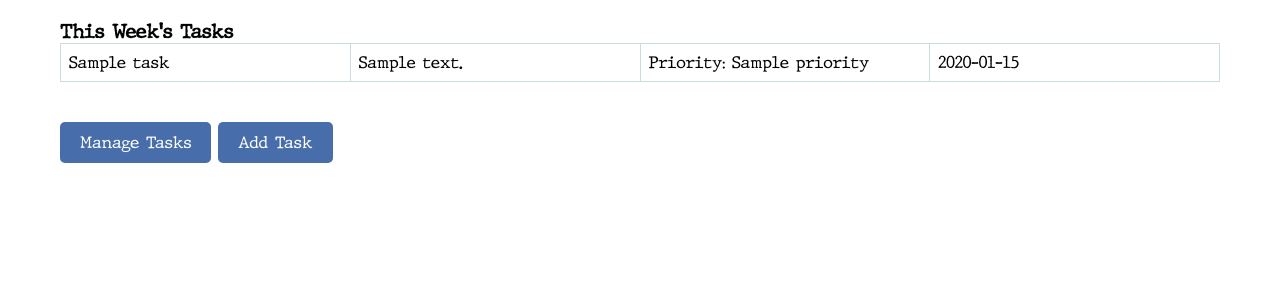
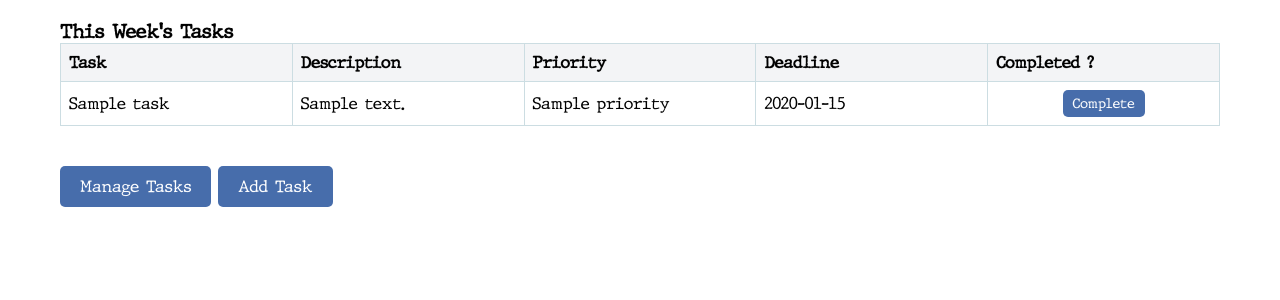
Before and after one commit to software-students-spring2024/2-web-app-exercise-ai-aj, a Flask app: template templates/index.html in a window 1280 px wide. Shown: the part 81-381 px from the top of the page. Run offline with Flask 3, Linux system fonts and the light colour scheme; the template is opened without the code that fills it: most values are stand-ins (such as "Sample title", 1, 10 or a date in 2020).

Commit message:
completed task working

```diff
--- a/static/css/styles.css
+++ b/static/css/styles.css
@@ -99,7 +99,7 @@ main {
     text-decoration: none;
     border-radius: 5px;
     display: inline-block;
-    margin-top: 20px; /* You can adjust this as needed for spacing */
+    margin-top: 20px;
 }
 
 .button:hover {
@@ -227,6 +227,27 @@ main {
     background-color: #567DAB;
 }
 
+.completeTaskButton {
+    display: block;
+    width: auto;
+    margin: 0 auto;
+    background-color: #476DAB;
+    color: white;
+    padding: 5px 10px;
+    border: none;
+    border-radius: 5px;
+    cursor: pointer;
+    font-family: 'typewriter', monospace;
+    text-align: center;
+    text-decoration: none;
+    transition: background-color 0.3s;
+}
+
+.completeTaskButton:hover {
+    background-color: #567DAB;
+}
+
+
 /* Responsive styles */
 @media (max-width: 600px) {
     .taskCell, .headerCell {
--- a/templates/edittask.html
+++ b/templates/edittask.html
@@ -10,7 +10,6 @@
 <body>
     <div class="container">
         <h2>Edit Task</h2>
-        <!-- The action URL dynamically includes the task's ID -->
         <form action="/edit_task/{{ task_id }}" method="post">
             <input type="text" name="title" placeholder="Task Title" value="{{ task['title'] }}" required><br>
             <input type="text" name="description" placeholder="Task Description" value="{{ task.get('description', '') }}"><br>
--- a/templates/index.html
+++ b/templates/index.html
@@ -1,11 +1,13 @@
 <!DOCTYPE html>
 <html lang="en">
+
 <head>
     <meta charset="UTF-8">
     <meta name="viewport" content="width=device-width, initial-scale=1.0">
     <link rel="stylesheet" href="../static/css/styles.css">
     <title>Task Tracker App</title>
 </head>
+
 <body>
     <div class="container">
         <header>
@@ -30,15 +32,29 @@
             <!-- Display tasks -->
             <h3>This Week's Tasks</h3>
             <div class="taskTable">
+                <div class="taskRow">
+                    <div class="taskCell headerCell">Task</div>
+                    <div class="taskCell headerCell">Description</div>
+                    <div class="taskCell headerCell">Priority</div>
+                    <div class="taskCell headerCell">Deadline</div>
+                    <div class="taskCell headerCell">Completed ?</div>
+                </div>
+                <!-- Task List -->
                 {% for task in tasks %}
-                <div class="taskRow">
+                <form action="/complete_task/{{ task._id }}" method="POST" class="taskRow">
                     <div class="taskCell">{{ task.title }}</div>
                     <div class="taskCell">{{ task.description }}</div>
-                    <div class="taskCell">Priority: {{ task.priority }}</div>
+                    <div class="taskCell">{{ task.priority }}</div>
                     <div class="taskCell">{{ task.deadline.strftime('%Y-%m-%d') if task.deadline else 'N/A' }}</div>
+                    <div class="taskCell">
+                        <!-- Complete Task Button -->
+                        <button type="submit" class="completeTaskButton">Complete</button>
                     </div>
+                </form>
                 {% else %}
+                <div class="taskRow">
                     <p>No tasks found</p>
+                </div>
                 {% endfor %}
             </div>
 
@@ -65,4 +81,5 @@
         }
     </script>
 </body>
+
 </html>
```
Lines whose indentation alone changed are shown as unchanged.
